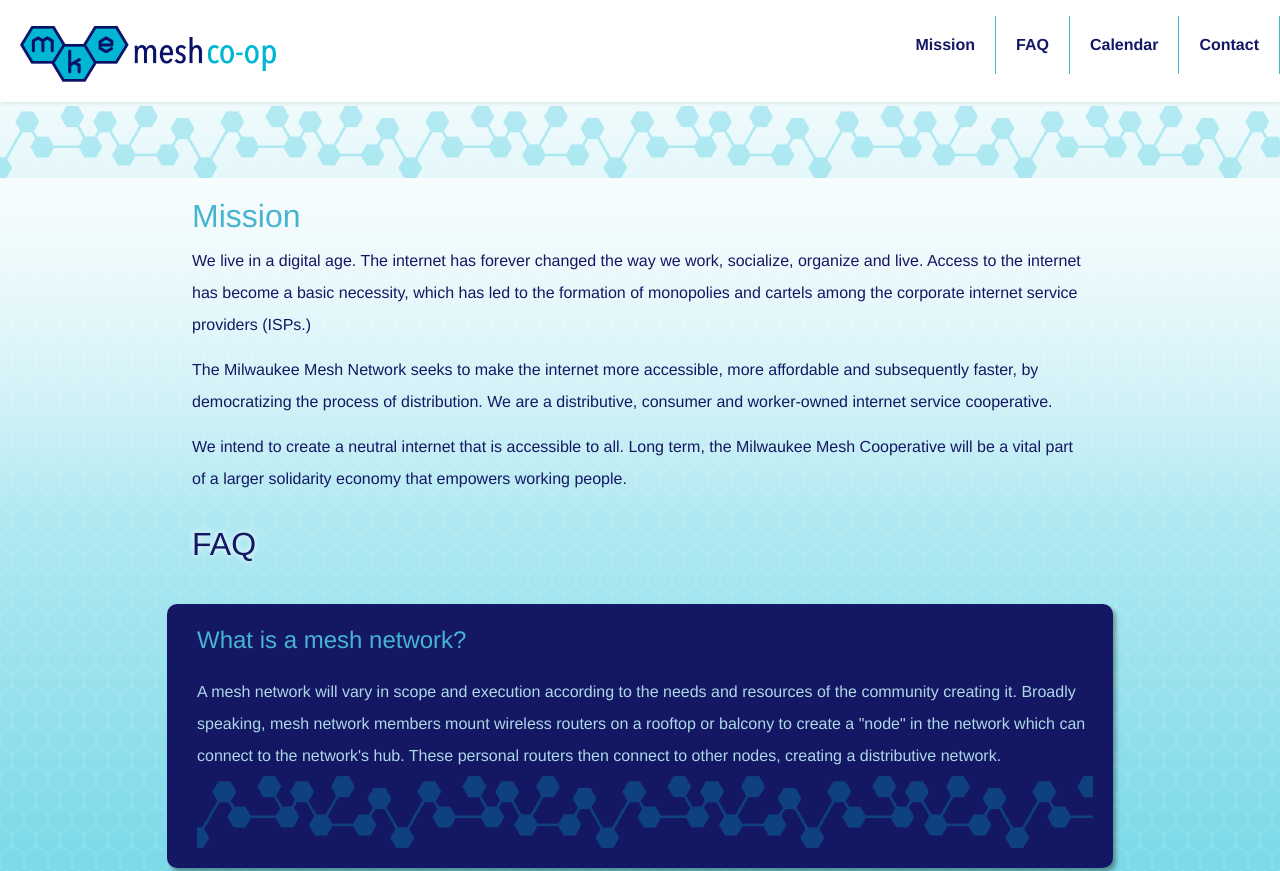
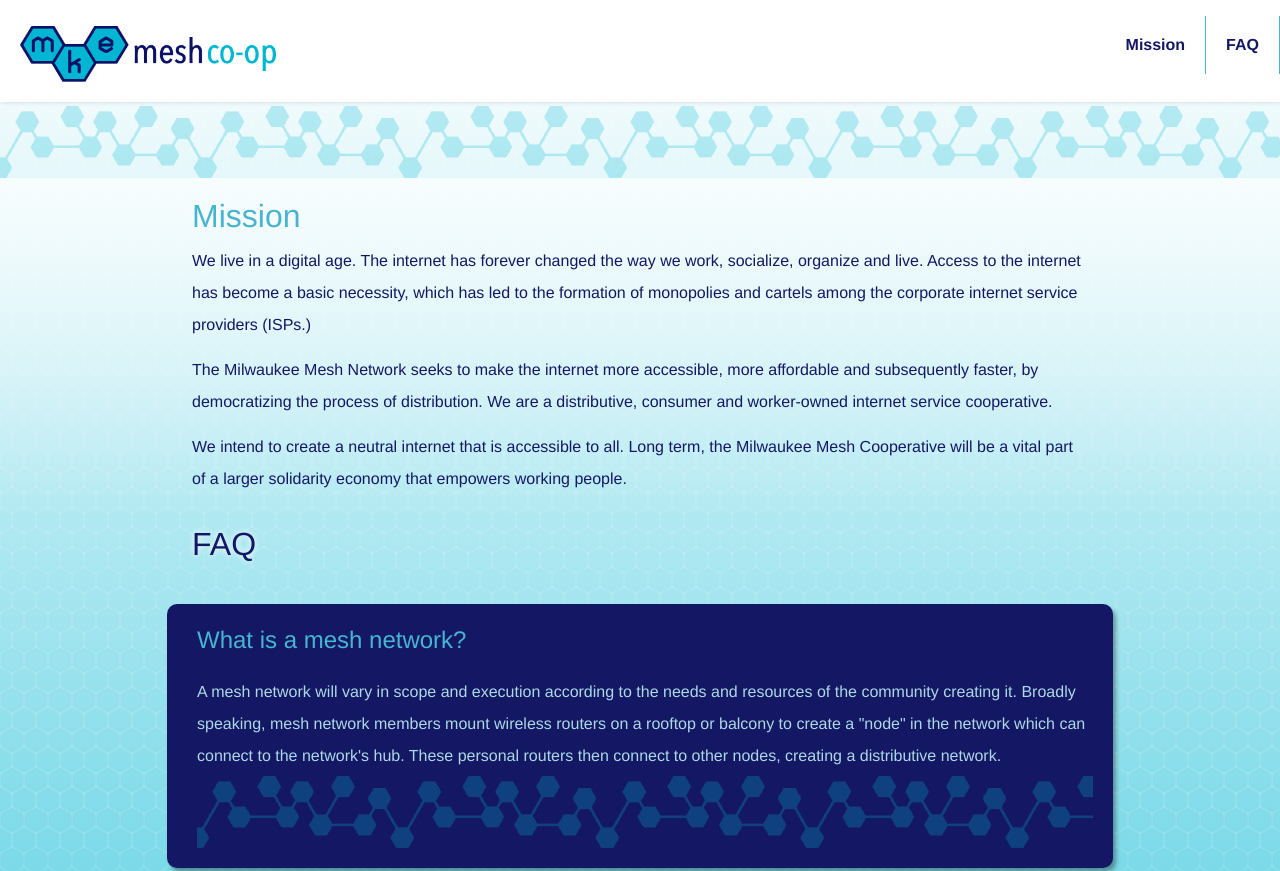
Before and after one commit to mkemesh/mkemesh.org, a plain HTML site: page index.html in a window 1280 px wide. Shown: the top 871 px of the page. Drawn offline with Linux system fonts and the light colour scheme.

Commit message:
Commented relevant headers.

```diff
--- a/index.html
+++ b/index.html
@@ -17,8 +17,8 @@
   <ul class="menu">
     <li><a href="#mission">Mission</a></li>
     <li><a href="#faq">FAQ</a></li>
-    <li><a href="#calendar">Calendar</a></li>
-    <li><a href="#contact">Contact</a></li>
+    <!-- <li><a href="#calendar">Calendar</a></li> -->
+    <!-- <li><a href="#contact">Contact</a></li> -->
   </ul>
 </header>
 
```
